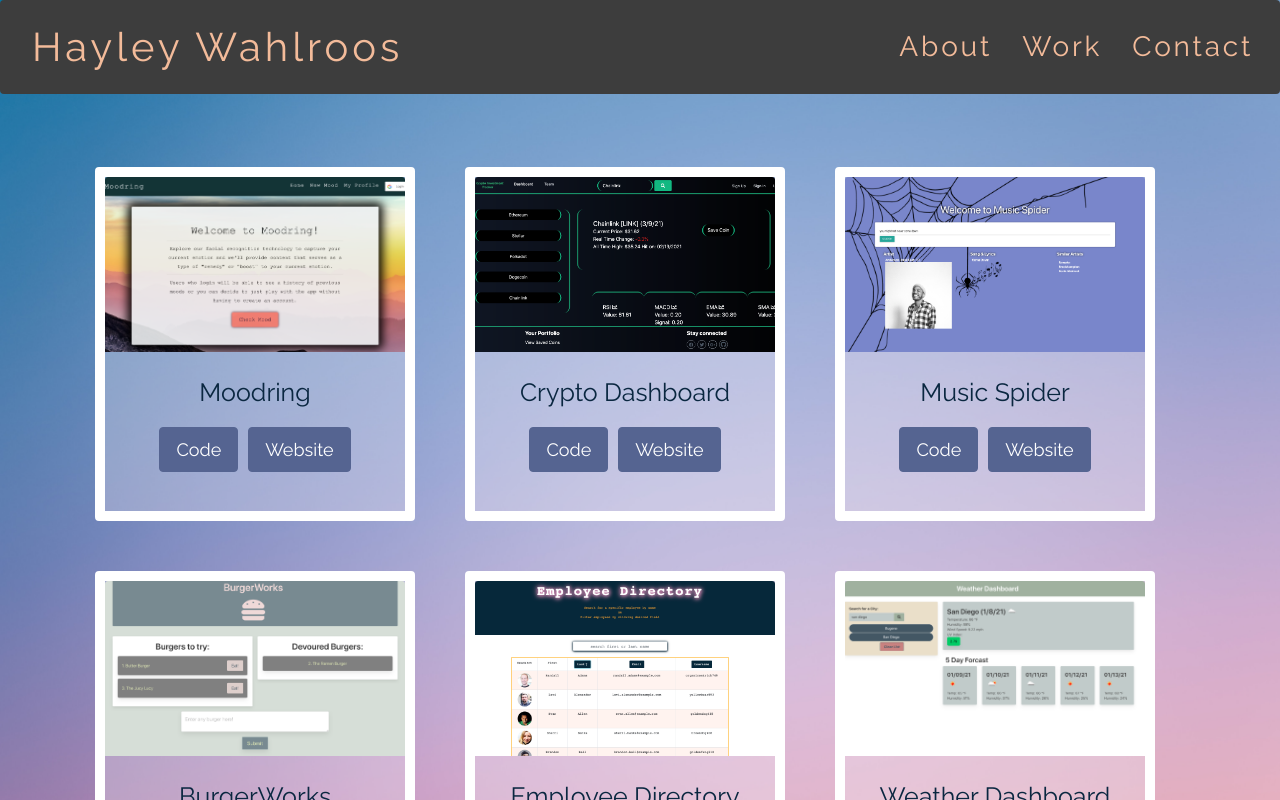
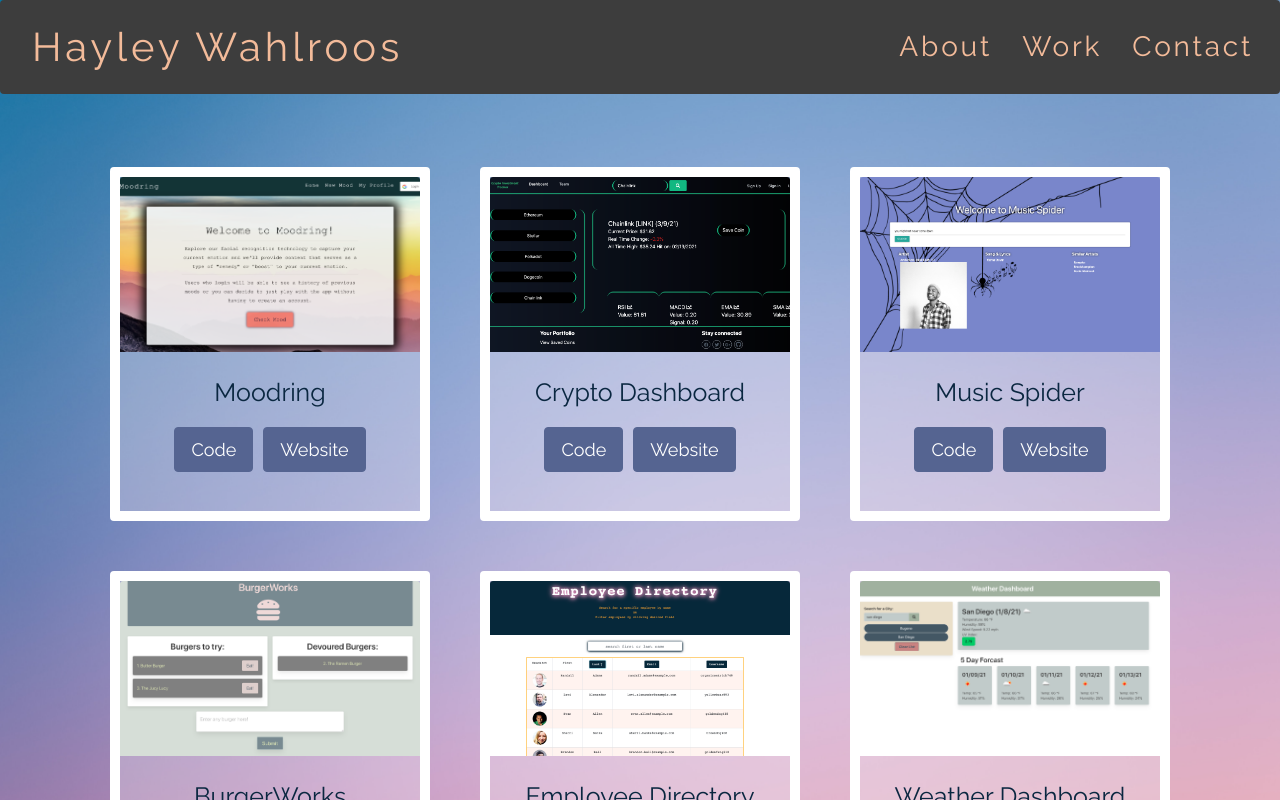
Before and after one commit to haywah27/react-portfolio, a React (Create React App) app: page /work in a window 1280 px wide. Shown: the top 800 px of the page. Built offline with nearby package versions, Linux system fonts and the light colour scheme.

Commit message:
alignment fix on work page

```diff
--- a/src/components/Card/SkillsCard.js
+++ b/src/components/Card/SkillsCard.js
@@ -1,6 +1,6 @@
 import React from "react";
 import "../../pages/about.css";
-import { Card, Jumbotron, Row, Col } from "react-bootstrap";
+import { Card, Jumbotron, Row } from "react-bootstrap";
 
 function SkillsCard() {
   return (
--- a/src/components/Nav/nav.css
+++ b/src/components/Nav/nav.css
@@ -6,8 +6,9 @@
   background-color: #3d3d3d;
   margin-bottom: 3rem;
 }
+
 .navbar-header {
-  color: #F3BB9A !important;
+  color: #f3bb9a !important;
   margin: 0.1em;
   padding-right: 0.5em;
   padding-left: 0.3em;
@@ -21,9 +22,7 @@
   font-size: 1.75em;
   letter-spacing: 0.1em;
   text-indent: 0.3em;
-  /* color: #091B40!important;*/
-  color: #F3BB9A !important;
-
+  color: #f3bb9a !important;
   font-weight: 500 !important;
   padding: 0.5em;
 }
@@ -40,7 +39,7 @@
 
 @media (max-width: 400px) {
   .navbar-header {
-    color: #F3BB9A !important;
+    color: #f3bb9a !important;
     margin: 10px;
     padding-right: 0.5em;
     padding-left: 0.3em;
@@ -54,7 +53,7 @@
     font-size: 1.25em;
     letter-spacing: 0.1em;
     text-indent: 0.3em;
-    color: #F3BB9A !important;
+    color: #f3bb9a !important;
     font-weight: 500 !important;
     padding: 0.5em;
   }
--- a/src/pages/Work.js
+++ b/src/pages/Work.js
@@ -16,8 +16,8 @@ function Work() {
   return (
     <div>
       <Navigation />
-      <Container className="cardContainer">
-        <Row>
+        <Container >
+          <Row className="cardContainer">
             <WorkCard
               screenshot={moodring}
               title="Moodring"
@@ -60,7 +60,6 @@ function Work() {
               githubLink=""
               liveWebpage=""
             />
-
           </Row>
         </Container>
     </div>
```
Lines whose indentation alone changed are shown as unchanged.
